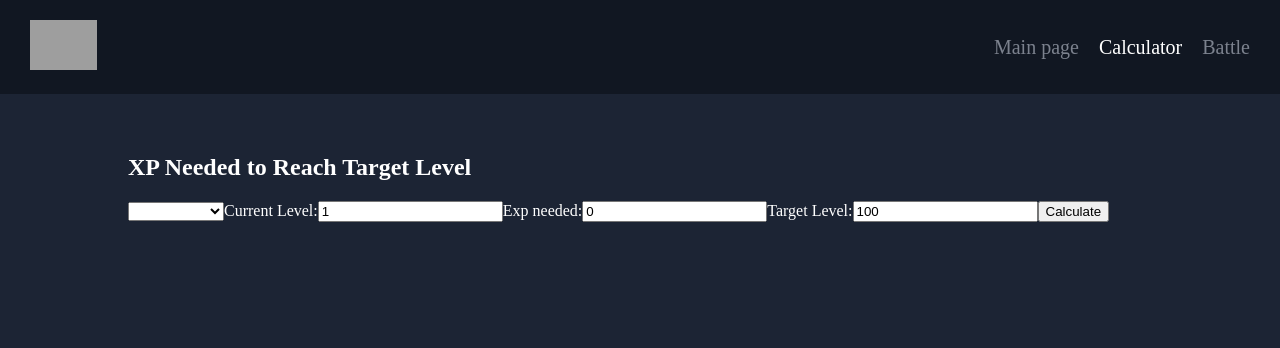
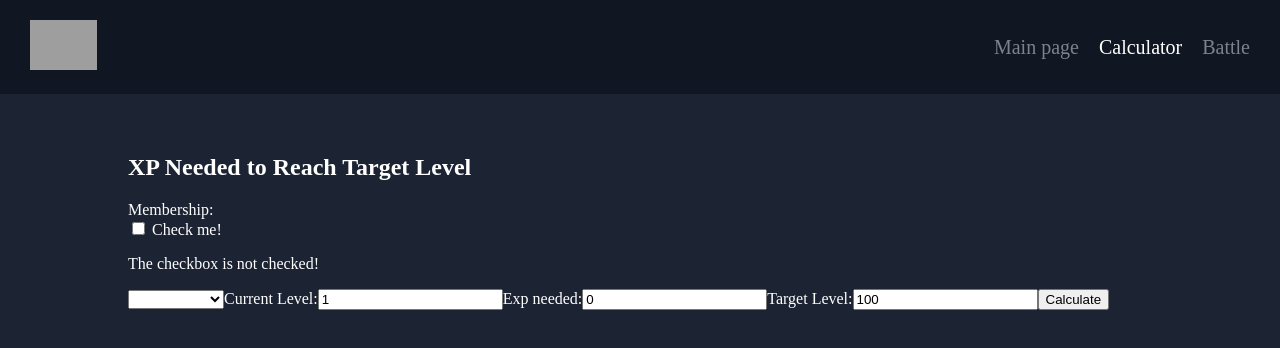
Before and after one commit to AimForNuts/idle-mmo-helper, an Angular app: page /idle-mmo-helper/calculator in a window 1280 px wide. Shown: the top 348 px of the page. Built offline with nearby package versions, Linux system fonts and the light colour scheme; grey boxes are pictures that could not be loaded.

Commit message:
Membership start

```diff
--- a/src/app/calculator/calculator.component.html
+++ b/src/app/calculator/calculator.component.html
@@ -1,6 +1,7 @@
 <div>
   <h2>XP Needed to Reach Target Level</h2>
 
+  <div>Membership: <app-checkbox></app-checkbox></div>
   <!-- Form to input current level, current XP, and target level -->
   <div>
     <select (change)="onChange($event)" [(ngModel)]="selectedProfession">
--- a/src/app/calculator/calculator.component.ts
+++ b/src/app/calculator/calculator.component.ts
@@ -3,11 +3,12 @@ import { IMaterial } from './entities/interfaces/material.interface';
 import { IExperience } from './entities/interfaces/experience.interface';
 import { FormsModule } from '@angular/forms';
 import { IResourcesNeeeded } from './entities/interfaces/resources-needed.interface';
+import { CheckboxComponent } from '../checkbox/checkbox.component';
 
 @Component({
   selector: 'app-calculator',
   standalone: true,
-  imports: [FormsModule],
+  imports: [FormsModule, CheckboxComponent],
   templateUrl: './calculator.component.html',
   styleUrl: './calculator.component.scss',
 })
--- /dev/null
+++ b/src/app/checkbox/checkbox.component.html
@@ -0,0 +1,12 @@
+<form [formGroup]="form">
+  <label>
+    <input type="checkbox" formControlName="checkboxValue" />
+    Check me!
+  </label>
+</form>
+
+@if (form.controls['checkboxValue'].value) {
+  <p>The checkbox is checked!</p>
+} @else {
+  <p>The checkbox is not checked!</p>
+}
--- /dev/null
+++ b/src/app/checkbox/checkbox.component.ts
@@ -0,0 +1,21 @@
+import { Component, OnInit } from '@angular/core';
+import { FormBuilder, FormGroup } from '@angular/forms';
+import { ReactiveFormsModule } from '@angular/forms';
+
+@Component({
+  selector: 'app-checkbox',
+  templateUrl: './checkbox.component.html',
+  imports: [ReactiveFormsModule],
+  standalone: true,
+})
+export class CheckboxComponent implements OnInit {
+  form!: FormGroup;
+
+  constructor(private fb: FormBuilder) {}
+
+  ngOnInit(): void {
+    this.form = this.fb.group({
+      checkboxValue: false,
+    });
+  }
+}
```
Also changed, not shown: src/app/checkbox/checkbox.component.scss (added).
